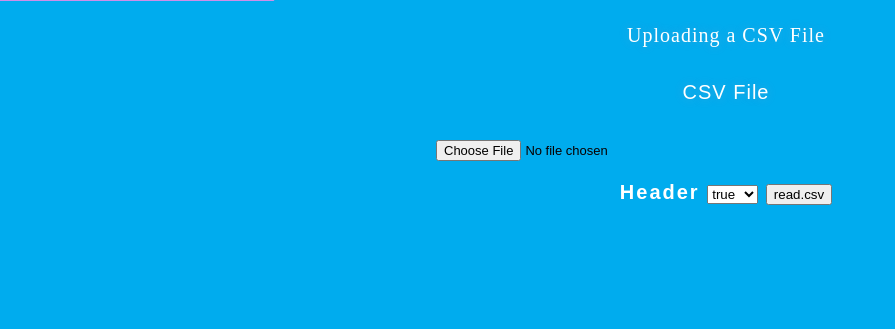
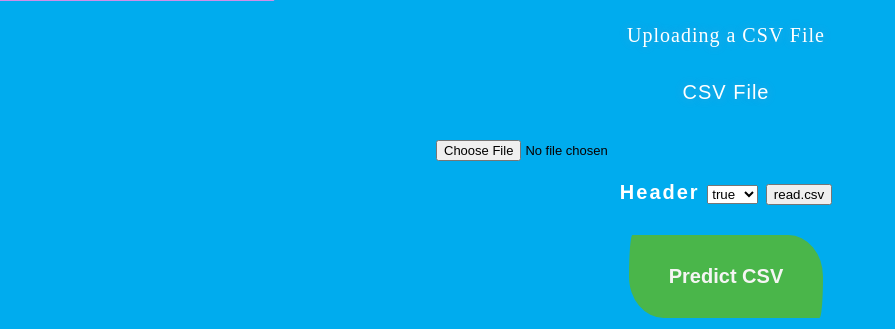
Before and after one commit to 13w13/Hate-speech-detection-Engine, a Flask app: page / in a window 1280 px wide. Shown: the part 479-808 px from the top of the page, without its empty margins (0-895 px from the left). Run offline with Flask 2, Linux system fonts and the light colour scheme; parts of the project's set-up code (start-up, migrations or seed data) failed here and were passed over.

Commit message:
add csv form

```diff
--- a/app.py
+++ b/app.py
@@ -68,5 +68,13 @@ def predict():
     output = "toto"
     return render_template('index.html', prediction_text='Is it an hate message? :{}'.format(output))
 
+@app.route('/predict_csv',methods=['POST'])
+#def button_clicked():
+#    print('Hello world!')
+#    return redirect('/')
+def predict_csv():
+
+    return render_template('index.html', prediction_text='Is it an hate message? :{}'.format("toto"))
+
 if __name__ == "__main__":
     app.run(debug=True)
--- a/templates/index.html
+++ b/templates/index.html
@@ -359,6 +359,17 @@ position: absolute;
 <pre><code id="output"></code></pre>
 
 
+<form action="{{ url_for('predict_csv')}}"method="post">
+  <!--
+  <input type="text" name="enginesize" placeholder="Engine Size" required="required" />
+  <input type="text" name="cylinders" placeholder="Cylinders" required="required" />
+  -->
+
+  <button type="submit" class="btn">Predict CSV</button>
+
+</form>
+
+
       </div>
 
 
@@ -703,8 +714,12 @@ for(var i = 0; i < analyser.length; i++){
 
 }
 
+
 // UPLOADING CSV FILES
 
+var file = document.getElementById(id="csvfile");
+console.log(file);
+// commande pour lire un csv? et le stocker ?
 //because read.csv is in utils
 ocpu.seturl("//public.opencpu.org/ocpu/library/utils/R")
 
@@ -720,6 +735,9 @@ $("#submitbutton").on("click", function(){
         return;
     }
 
+    console.log(myfile);
+
+
     //disable the button during upload
     $("#submitbutton").attr("disabled", "disabled");
 
@@ -732,6 +750,8 @@ $("#submitbutton").on("click", function(){
             $("#output").text(outtxt);
         });
     });
+
+    console.log(req);
 
     //if R returns an error, alert the error message
     req.fail(function(){
```
Also changed, not shown: 1 other file.
